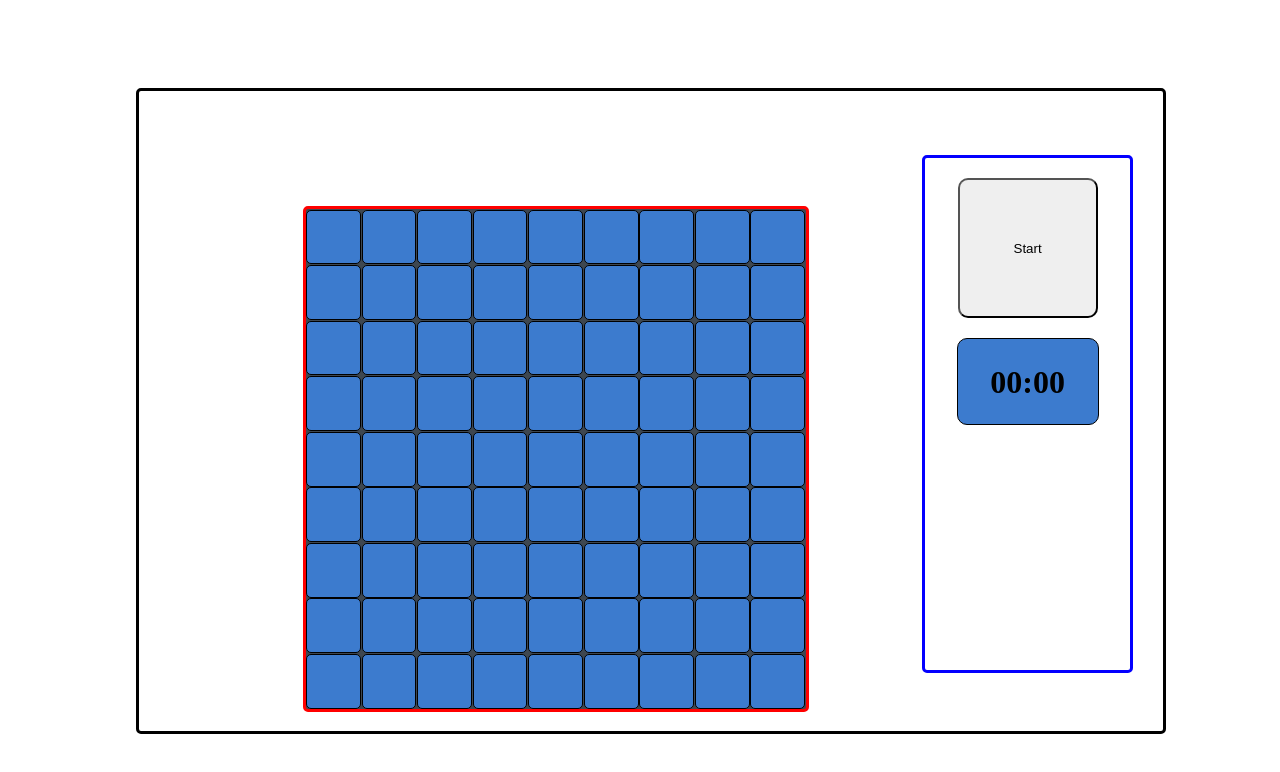
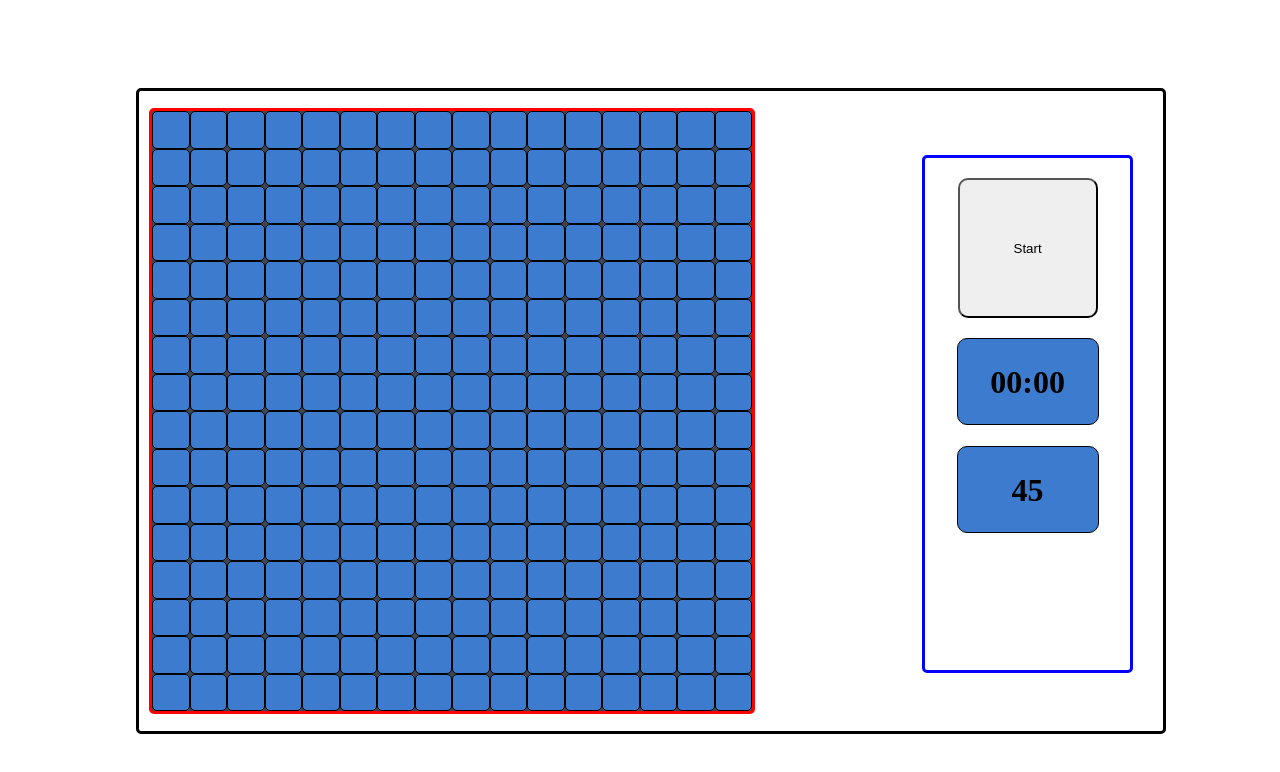
Before and after one commit to moiseev-konst/Minesweeper, a website built with webpack: page src/index.html in a window 1280 px wide. Both pictures are taken after a click on the button "Start". Built offline with nearby package versions, Linux system fonts and the light colour scheme.

Commit message:
New timer and view countMine

```diff
--- a/src/game.js
+++ b/src/game.js
@@ -8,9 +8,11 @@ export class Game {
     this.firstClick = undefined;
     this.gameMine = [];
     this.countFlag = 0;
-    this.countMine = 0;
+    this.countMine = this.quantityMine;
     this.gameMapHTML = document.getElementById("mineMap");
     this.watch = document.getElementById("stopWatch");
+    this.mineCount = document.getElementById("countMine");
+    // this.btn = document.getElementById("btnstartgame")
     this.coordinateSurroundingElements = [
       { x: -1, y: 0 },
       { x: -1, y: -1 },
@@ -66,11 +68,16 @@ export class Game {
       e.preventDefault();
     };
     this.watch.innerText = "00:00";
+    this.changeMineCount();
     this.gameMapHTML.addEventListener("mousedown", this.mouseDown);
     this.gameMapHTML.addEventListener("mouseup", this.mouseUp);
+    // this.btn.addEventListener("click", this.youLose);
   }
 
-  changeWatch=()=> {
+  changeMineCount() {
+    this.mineCount.innerText = this.countMine;
+  }
+  changeWatch = () => {
     this.watchText = "";
     this.countSecond = this.countSecond + 1;
     let second =
@@ -89,17 +96,20 @@ export class Game {
     this.watch.innerText = this.watchText;
     console.log(this.watchText);
     if (minutes == 99) {
-      stopWatch();
+      this.stopWatch();
     }
-  }
+  };
   startWatch() {
     console.log(this.watch);
     console.log(this.watchText);
-
-    this.watchInterval = setInterval(this.changeWatch, 1000);
+    this.changeWatch();
+    this.watchInterval = setTimeout(() => {
+      this.startWatch();
+    }, 1000);
   }
   stopWatch() {
-    clearInterval(this.watchInterval);
+    clearTimeout(this.watchInterval);
+    console.log("watch Stop");
   }
 
   youWin() {
@@ -214,7 +224,6 @@ export class Game {
     } else if (this.gameMap[index] < 0) {
       this.openCell(index, "n9");
       this.openCells(this.openAllMine(), "mine");
-      this.youLose();
     } else if (this.gameMap[index] == 0) {
       this.openCells(this.openSurroundingZero(index));
     }
@@ -255,11 +264,14 @@ export class Game {
       if (refDiv.classList.contains(props)) {
         refDiv.classList.remove(props);
         this.countFlag -= 1;
+        this.countMine += 1;
       } else {
         this.addClassCss(refDiv, props);
         this.countFlag += 1;
+        this.countMine -= 1;
         this.youWin();
       }
+      this.changeMineCount();
     } else if (
       props == "mine" &&
       !refDiv.classList.contains("flag") &&
@@ -347,6 +359,7 @@ export class Game {
         mine.push(i);
       }
     }
+    this.youLose();
     return mine;
   }
 }
--- a/src/index.html
+++ b/src/index.html
@@ -27,14 +27,16 @@
     }
 
     .mineMap {
-      height: 500px;
-      width: 500px;
-      position: absolute;
+      height: 600PX;
+      width: 600px;
+      position:relative;
+
+      justify-content: center;
       display: grid;
-      grid-template-columns: repeat(9, 1fr);
-      grid-template-rows: repeat(9, 1fr);
-      top: 18%;
-      left: 15%;
+      grid-template-columns: repeat(16, 1fr);
+      grid-template-rows: repeat(16, 1fr);
+
+      left: auto;
       border-style: solid;
       border-color: rgb(255, 0, 0);
       border-radius: 5px;
@@ -147,6 +149,21 @@
       text-align: center;
       padding-top: 25px;
     }
+    .countMine{
+      background-color: rgb(60, 123, 206);
+      border: 1px solid black;
+      border-radius: 5px;
+      height: 60px;
+      width: 140px;
+      display: block;
+      justify-content: center;
+      margin-left: auto;
+      margin-top: 20px;
+      margin-right: auto;
+      border-radius: 10px;
+      text-align: center;
+      padding-top: 25px;
+    }
   </style>
   <body>
     <div class="game">
@@ -154,6 +171,7 @@
       <div class="navBar">
         <button class="btnstart" id="btnstartgame">Start</button>
         <h1 class="stopWatch" id="stopWatch">00:00</h1>
+        <h1 class="countMine" id="countMine"></h1>
       </div>
     </div>
     <div src="C:\Users\Kostya\Desktop\mine-minesweeper.jpg"></div>
--- a/src/index.js
+++ b/src/index.js
@@ -1,13 +1,20 @@
 import { ConstructorGameObject } from "./constructorGameObject.js";
 import { elementClick } from "./elementClick.js";
 import { Game } from "./game.js";
-
+let game;
 const btnStart = document.getElementById("btnstartgame");
 btnStart.addEventListener("click", init);
 
-function init() {
-  console.log("Booom");
-  const game = new Game({ row: 9, column: 9 }, 10);
-  game.start();
-  console.log(game.firstClick);
+ function init() {
+  if(typeof game!=='undefined'){
+game.stopWatch()
+  }
+
+    console.log("Booom");
+    console.log(typeof game);
+    game = new Game({ row: 16, column: 16 }, 45);
+    game.start();
+
+
+
 }
```
